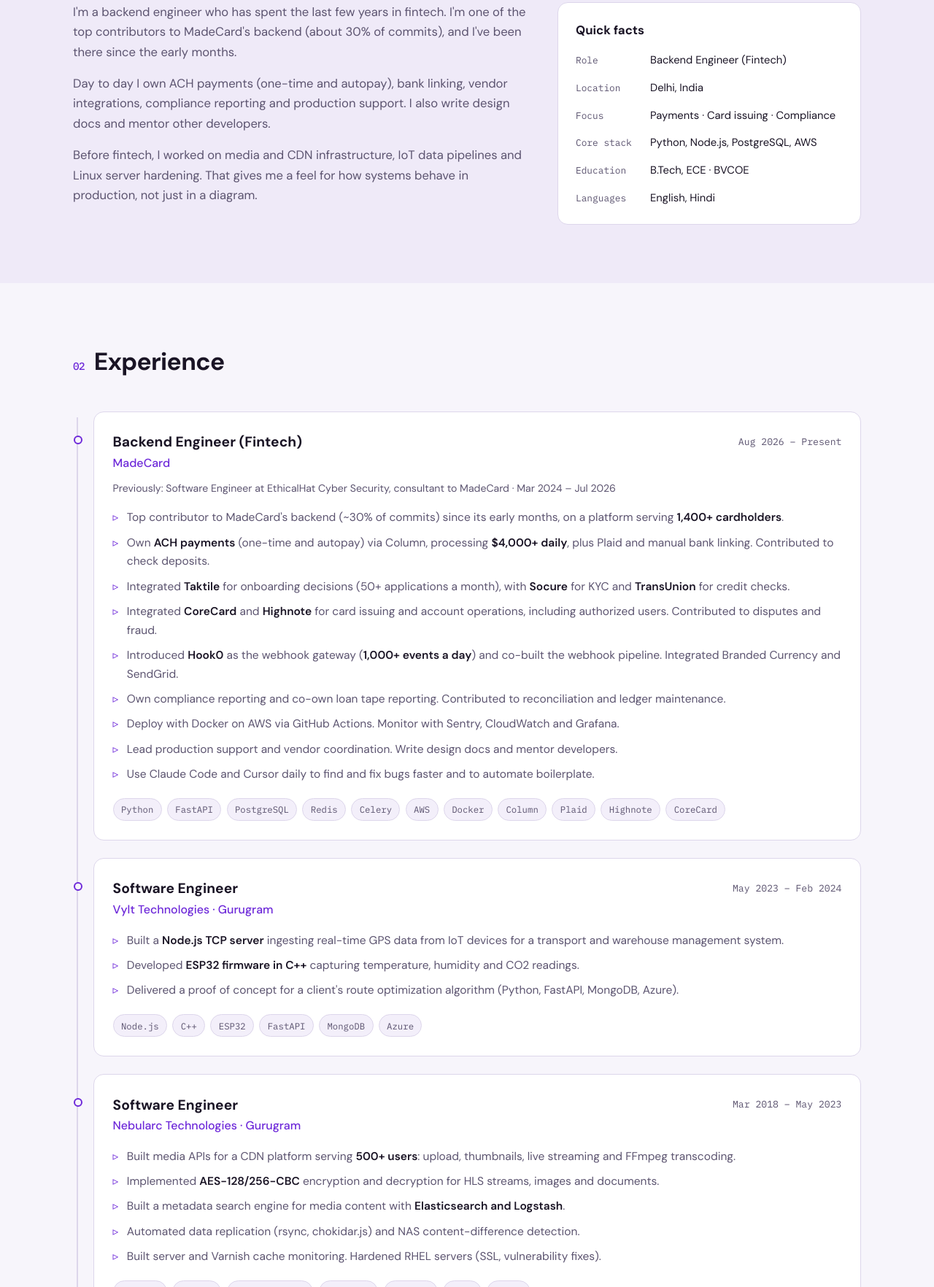
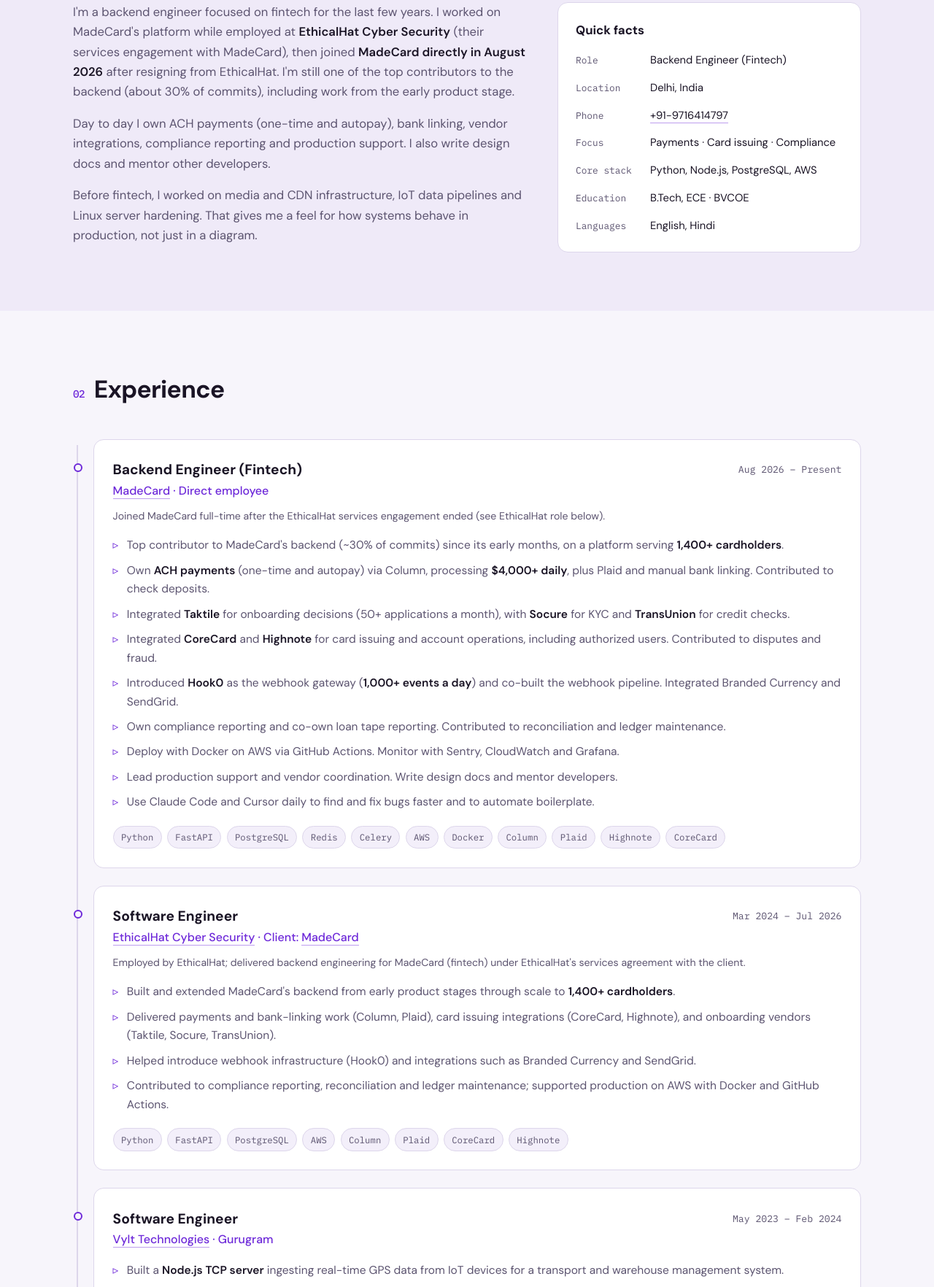
Before and after one commit to akshaybhuradia2020/akshaybhuradia2020.github.io, a plain HTML site: page index.html in a window 1280 px wide. Shown: the part 1036-2800 px from the top of the page at 73% size. Drawn offline with Linux system fonts and the light colour scheme.

Commit message:
Add phone number to contact

```diff
--- a/index.html
+++ b/index.html
@@ -81,9 +81,11 @@
         <div class="about-grid">
           <div class="reveal">
             <p>
-              I'm a backend engineer who has spent the last few years in fintech. I'm one of the
-              top contributors to MadeCard's backend (about 30% of commits), and I've been there
-              since the early months.
+              I'm a backend engineer focused on fintech for the last few years. I worked on
+              MadeCard's platform while employed at <b>EthicalHat Cyber Security</b> (their services
+              engagement with MadeCard), then joined <b>MadeCard directly in August 2026</b> after
+              resigning from EthicalHat. I'm still one of the top contributors to the backend
+              (about 30% of commits), including work from the early product stage.
             </p>
             <p>
               Day to day I own ACH payments (one-time and autopay), bank linking, vendor
@@ -101,6 +103,7 @@
             <dl class="facts">
               <div><dt>Role</dt><dd>Backend Engineer (Fintech)</dd></div>
               <div><dt>Location</dt><dd>Delhi, India</dd></div>
+              <div><dt>Phone</dt><dd><a href="tel:+919716414797">+91-9716414797</a></dd></div>
               <div><dt>Focus</dt><dd>Payments · Card issuing · Compliance</dd></div>
               <div><dt>Core stack</dt><dd>Python, Node.js, PostgreSQL, AWS</dd></div>
               <div><dt>Education</dt><dd>B.Tech, ECE · BVCOE</dd></div>
@@ -121,11 +124,11 @@
             <div class="job-head">
               <div>
                 <h3>Backend Engineer (Fintech)</h3>
-                <p class="company">MadeCard</p>
+                <p class="company"><a href="https://www.madecard.com/" target="_blank" rel="noopener">MadeCard</a> · Direct employee</p>
               </div>
               <p class="when">Aug 2026 – Present</p>
             </div>
-            <p class="sub-role">Previously: Software Engineer at EthicalHat Cyber Security, consultant to MadeCard · Mar 2024 – Jul 2026</p>
+            <p class="sub-role">Joined MadeCard full-time after the EthicalHat services engagement ended (see EthicalHat role below).</p>
             <ul>
               <li>Top contributor to MadeCard's backend (~30% of commits) since its early months, on a platform serving <b>1,400+ cardholders</b>.</li>
               <li>Own <b>ACH payments</b> (one-time and autopay) via Column, processing <b>$4,000+ daily</b>, plus Plaid and manual bank linking. Contributed to check deposits.</li>
@@ -146,7 +149,27 @@
             <div class="job-head">
               <div>
                 <h3>Software Engineer</h3>
-                <p class="company">Vylt Technologies · Gurugram</p>
+                <p class="company"><a href="https://www.ethicalhat.com/" target="_blank" rel="noopener">EthicalHat Cyber Security</a> · Client: <a href="https://www.madecard.com/" target="_blank" rel="noopener">MadeCard</a></p>
+              </div>
+              <p class="when">Mar 2024 – Jul 2026</p>
+            </div>
+            <p class="sub-role">Employed by EthicalHat; delivered backend engineering for MadeCard (fintech) under EthicalHat's services agreement with the client.</p>
+            <ul>
+              <li>Built and extended MadeCard's backend from early product stages through scale to <b>1,400+ cardholders</b>.</li>
+              <li>Delivered payments and bank-linking work (Column, Plaid), card issuing integrations (CoreCard, Highnote), and onboarding vendors (Taktile, Socure, TransUnion).</li>
+              <li>Helped introduce webhook infrastructure (Hook0) and integrations such as Branded Currency and SendGrid.</li>
+              <li>Contributed to compliance reporting, reconciliation and ledger maintenance; supported production on AWS with Docker and GitHub Actions.</li>
+            </ul>
+            <div class="chips">
+              <span>Python</span><span>FastAPI</span><span>PostgreSQL</span><span>AWS</span><span>Column</span><span>Plaid</span><span>CoreCard</span><span>Highnote</span>
+            </div>
+          </li>
+
+          <li class="job reveal">
+            <div class="job-head">
+              <div>
+                <h3>Software Engineer</h3>
+                <p class="company"><a href="https://vylt.in/" target="_blank" rel="noopener">Vylt Technologies</a> · Gurugram</p>
               </div>
               <p class="when">May 2023 – Feb 2024</p>
             </div>
@@ -162,7 +185,7 @@
             <div class="job-head">
               <div>
                 <h3>Software Engineer</h3>
-                <p class="company">Nebularc Technologies · Gurugram</p>
+                <p class="company"><a href="https://nebularc.com/home" target="_blank" rel="noopener">Nebularc Technologies</a> · Gurugram</p>
               </div>
               <p class="when">Mar 2018 – May 2023</p>
             </div>
@@ -180,7 +203,7 @@
             <div class="job-head">
               <div>
                 <h3>Software Engineer Trainee</h3>
-                <p class="company">Dynapt Solutions · Gurugram</p>
+                <p class="company"><a href="https://www.dynapt.com/" target="_blank" rel="noopener">Dynapt Solutions</a> · Gurugram</p>
               </div>
               <p class="when">Oct 2017 – Mar 2018</p>
             </div>
@@ -260,11 +283,13 @@
           <h3>Let's talk.</h3>
           <p>
             Hiring for a backend or fintech role, or want to compare notes on payments
-            infrastructure? Email is the fastest way to reach me.
+            infrastructure? Email or phone works—or message me on LinkedIn.
           </p>
           <div class="cta">
             <a class="btn primary" href="mailto:akshaybhuradia25@gmail.com">akshaybhuradia25@gmail.com</a>
+            <a class="btn" href="tel:+919716414797">+91-9716414797</a>
             <button class="btn" id="copy-email" type="button">Copy email</button>
+            <button class="btn" id="copy-phone" type="button">Copy phone</button>
           </div>
           <ul class="social">
             <li><a href="https://github.com/akshaybhuradia2020" target="_blank" rel="noopener">GitHub ↗</a></li>
--- a/script.js
+++ b/script.js
@@ -94,17 +94,22 @@
 
   // Copy email
   var toast = document.getElementById("toast");
-  document.getElementById("copy-email").addEventListener("click", function () {
-    var email = "akshaybhuradia25@gmail.com";
+  function copyText(value, okMsg) {
     var done = function (msg) {
       toast.textContent = msg;
       toast.classList.add("show");
       setTimeout(function () { toast.classList.remove("show"); }, 1800);
     };
     if (navigator.clipboard && navigator.clipboard.writeText) {
-      navigator.clipboard.writeText(email).then(function () { done("Email copied"); }, function () { done(email); });
+      navigator.clipboard.writeText(value).then(function () { done(okMsg); }, function () { done(value); });
     } else {
-      done(email);
+      done(value);
     }
+  }
+  document.getElementById("copy-email").addEventListener("click", function () {
+    copyText("akshaybhuradia25@gmail.com", "Email copied");
+  });
+  document.getElementById("copy-phone").addEventListener("click", function () {
+    copyText("+91-9716414797", "Phone copied");
   });
 })();
--- a/styles.css
+++ b/styles.css
@@ -148,6 +148,8 @@ h1 { font-size: clamp(2.2rem, 5.6vw, 4rem); line-height: 1.12; letter-spacing: -
 .facts div { display: grid; grid-template-columns: 90px 1fr; gap: 0.75rem; font-size: 0.92rem; }
 .facts dt { color: var(--muted); font-family: var(--mono); font-size: 0.8rem; padding-top: 2px; }
 .facts dd { margin: 0; }
+.facts dd a { color: var(--text); border-bottom: 1px solid color-mix(in srgb, var(--accent) 45%, transparent); }
+.facts dd a:hover { color: var(--accent); }
 
 /* Timeline */
 .timeline { position: relative; display: grid; gap: 1.5rem; padding-left: 1.75rem; }
@@ -165,6 +167,8 @@ h1 { font-size: clamp(2.2rem, 5.6vw, 4rem); line-height: 1.12; letter-spacing: -
 .job-head { display: flex; justify-content: space-between; gap: 1rem; flex-wrap: wrap; }
 .job h3 { font-size: 1.2rem; margin: 0; }
 .company { color: var(--accent); font-weight: 500; }
+.company a { color: inherit; text-decoration: none; border-bottom: 1px solid color-mix(in srgb, var(--accent) 45%, transparent); transition: border-color 0.15s; }
+.company a:hover { border-bottom-color: var(--accent); }
 .when { font-family: var(--mono); font-size: 0.82rem; color: var(--muted); padding-top: 0.3rem; }
 .sub-role { margin-top: 0.6rem; font-size: 0.88rem; color: var(--muted); }
 .job ul { margin-top: 1rem; display: grid; gap: 0.55rem; }
```
